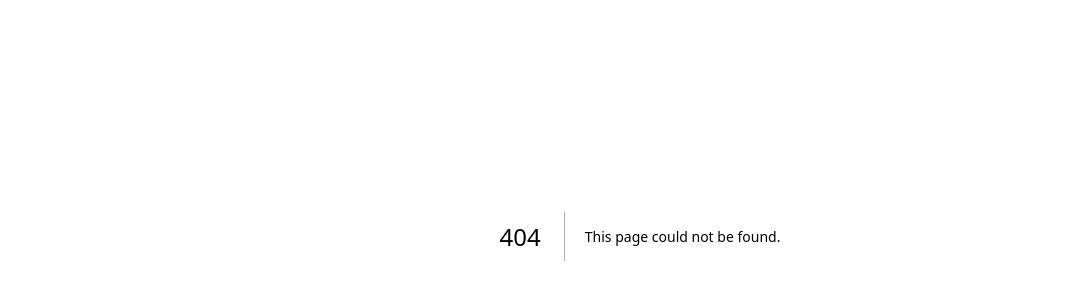
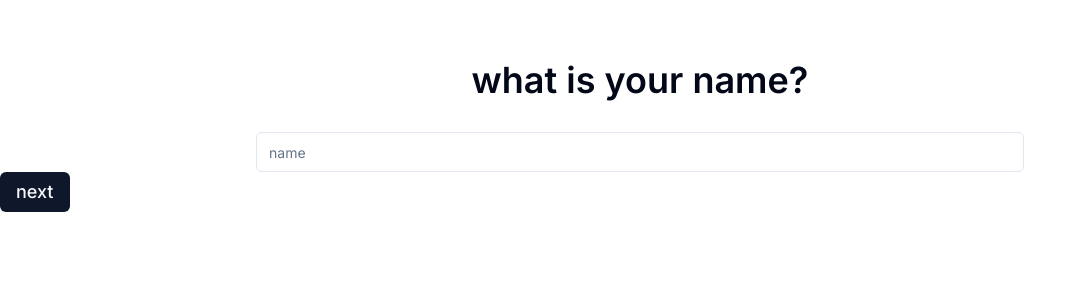
Before and after one commit to priyanshumahey/SproutPal, a Next.js app in the folder my-friends/: page /form in a window 1280 px wide. Before the commit this address had no page. Shown: the part 164-464 px from the top of the page, without its empty margins (0-1087 px from the left). Built offline with nearby package versions, Linux system fonts and the light colour scheme.

Commit message:
second page

```diff
--- a/my-friends/app/about/page.tsx
+++ /dev/null
@@ -1,3 +0,0 @@
-export default function about() {
-  return <main>sds</main>;
-}
--- /dev/null
+++ b/my-friends/app/form/page.tsx
@@ -0,0 +1,16 @@
+import { Input } from "@/components/ui/input";
+import { Button } from "@/components/ui/button";
+
+export default function form() {
+  return (
+    <main>
+      <div className="w-3/5 m-auto">
+        <div className="mt-56 text-4xl font-semibold text-center">
+          what is your name?
+        </div>
+        <Input className="mt-8" placeholder="name" />
+      </div>
+      <Button>next</Button>
+    </main>
+  );
+}
--- a/my-friends/app/page.tsx
+++ b/my-friends/app/page.tsx
@@ -1,3 +1,6 @@
+import Link from "next/link";
+import { Button } from "@/components/ui/button";
+
 export default function home() {
   return (
     <main>
@@ -8,9 +11,9 @@
         let's help you meet some new pals
       </div>
       <div className="w-full flex">
-        <button className="mt-8 mx-auto text-white bg-black px-4 py-3 rounded">
-          find me a friend
-        </button>
+        <Button className="mt-8 mx-auto">
+          <Link href="/form">find me a friend</Link>
+        </Button>
       </div>
     </main>
   );
--- /dev/null
+++ b/my-friends/components/ui/button.tsx
@@ -0,0 +1,56 @@
+import * as React from "react";
+import { Slot } from "@radix-ui/react-slot";
+import { cva, type VariantProps } from "class-variance-authority";
+
+import { cn } from "@/lib/utils";
+
+const buttonVariants = cva(
+  "inline-flex items-center justify-center whitespace-nowrap rounded-md text-lg font-medium ring-offset-background transition-colors focus-visible:outline-none focus-visible:ring-2 focus-visible:ring-ring focus-visible:ring-offset-2 disabled:pointer-events-none disabled:opacity-50",
+  {
+    variants: {
+      variant: {
+        default: "bg-primary text-primary-foreground hover:bg-primary/90",
+        destructive:
+          "bg-destructive text-destructive-foreground hover:bg-destructive/90",
+        outline:
+          "border border-input bg-background hover:bg-accent hover:text-accent-foreground",
+        secondary:
+          "bg-secondary text-secondary-foreground hover:bg-secondary/80",
+        ghost: "hover:bg-accent hover:text-accent-foreground",
+        link: "text-primary underline-offset-4 hover:underline",
+      },
+      size: {
+        default: "h-10 px-4 py-2",
+        sm: "h-9 rounded-md px-3",
+        lg: "h-11 rounded-md px-8",
+        icon: "h-10 w-10",
+      },
+    },
+    defaultVariants: {
+      variant: "default",
+      size: "default",
+    },
+  }
+);
+
+export interface ButtonProps
+  extends React.ButtonHTMLAttributes<HTMLButtonElement>,
+    VariantProps<typeof buttonVariants> {
+  asChild?: boolean;
+}
+
+const Button = React.forwardRef<HTMLButtonElement, ButtonProps>(
+  ({ className, variant, size, asChild = false, ...props }, ref) => {
+    const Comp = asChild ? Slot : "button";
+    return (
+      <Comp
+        className={cn(buttonVariants({ variant, size, className }))}
+        ref={ref}
+        {...props}
+      />
+    );
+  }
+);
+Button.displayName = "Button";
+
+export { Button, buttonVariants };
--- /dev/null
+++ b/my-friends/components/ui/formPage.tsx
@@ -0,0 +1,7 @@
+import React from "react";
+
+const formPage = () => {
+  return <div>formPage</div>;
+};
+
+export default formPage;
--- /dev/null
+++ b/my-friends/components/ui/input.tsx
@@ -0,0 +1,25 @@
+import * as React from "react"
+
+import { cn } from "@/lib/utils"
+
+export interface InputProps
+  extends React.InputHTMLAttributes<HTMLInputElement> {}
+
+const Input = React.forwardRef<HTMLInputElement, InputProps>(
+  ({ className, type, ...props }, ref) => {
+    return (
+      <input
+        type={type}
+        className={cn(
+          "flex h-10 w-full rounded-md border border-input bg-background px-3 py-2 text-sm ring-offset-background file:border-0 file:bg-transparent file:text-sm file:font-medium placeholder:text-muted-foreground focus-visible:outline-none focus-visible:ring-2 focus-visible:ring-ring focus-visible:ring-offset-2 disabled:cursor-not-allowed disabled:opacity-50",
+          className
+        )}
+        ref={ref}
+        {...props}
+      />
+    )
+  }
+)
+Input.displayName = "Input"
+
+export { Input }
--- a/my-friends/package.json
+++ b/my-friends/package.json
@@ -9,6 +9,7 @@
     "lint": "next lint"
   },
   "dependencies": {
+    "@radix-ui/react-slot": "^1.0.2",
     "class-variance-authority": "^0.7.0",
     "clsx": "^2.1.0",
     "lucide-react": "^0.344.0",
```
Also changed, not shown: 1 other file (tests, documents, lock files or other folders).
